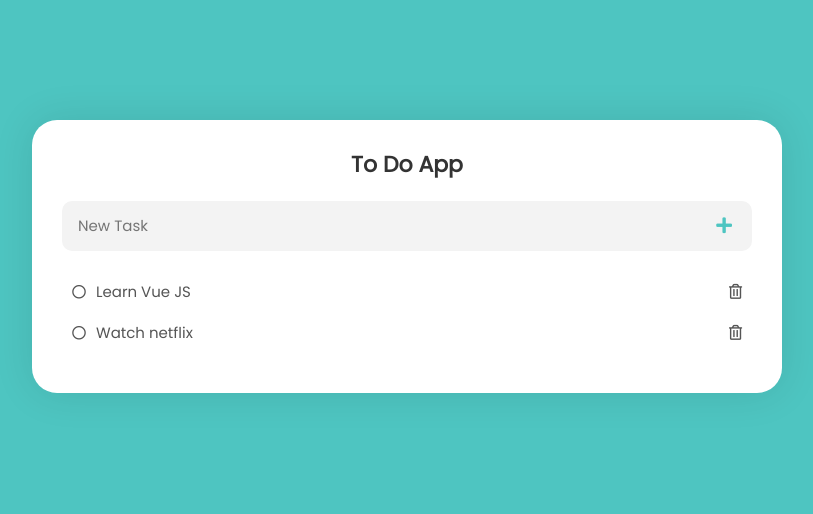
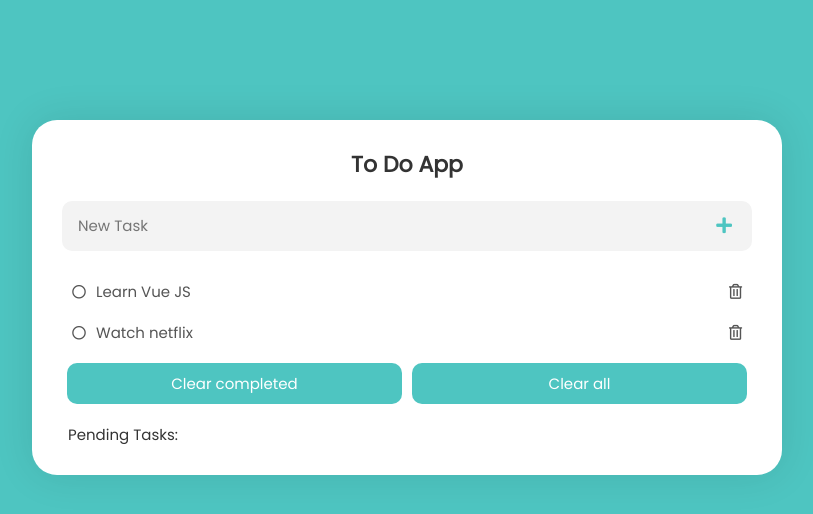
Before and after one commit to nikamerebashvili95/ToDo-App-Vue, a Vue app: page / in a window 1280 px wide. Shown: the top 514 px of the page, without its empty margins (233-1046 px from the left). Built offline with nearby package versions, Linux system fonts and the light colour scheme.

Commit message:
add clear buttons

```diff
--- a/src/assets/css/main.css
+++ b/src/assets/css/main.css
@@ -110,3 +110,27 @@ ul {
   margin: 0 10px 0 0;
   font-size: 14px;
 }
+
+.clearBtns {
+  display: flex;
+  justify-content: space-between;
+  margin: 0 0 20px;
+}
+
+.clearBtns button {
+  width: 100%;
+  background: #4ec5c1;
+  color: #fff;
+  border: none;
+  border-radius: 10px;
+  padding: 10px;
+  margin: 0 5px;
+}
+
+.clearBtns button:hover {
+  background: #333;
+}
+
+.pendingTasks {
+  padding: 0 6px;
+}
--- a/src/components/TodoList.vue
+++ b/src/components/TodoList.vue
@@ -27,6 +27,15 @@
           </li>
         </ul>
       </div>
+      <!-- buttons -->
+      <div class="clearBtns">
+        <button>Clear completed</button>
+        <button>Clear all</button>
+      </div>
+      <!-- pending task -->
+      <div class="pendingTasks">
+        <span>Pending Tasks: </span>
+      </div>
     </div>
   </div>
 </template>
```
